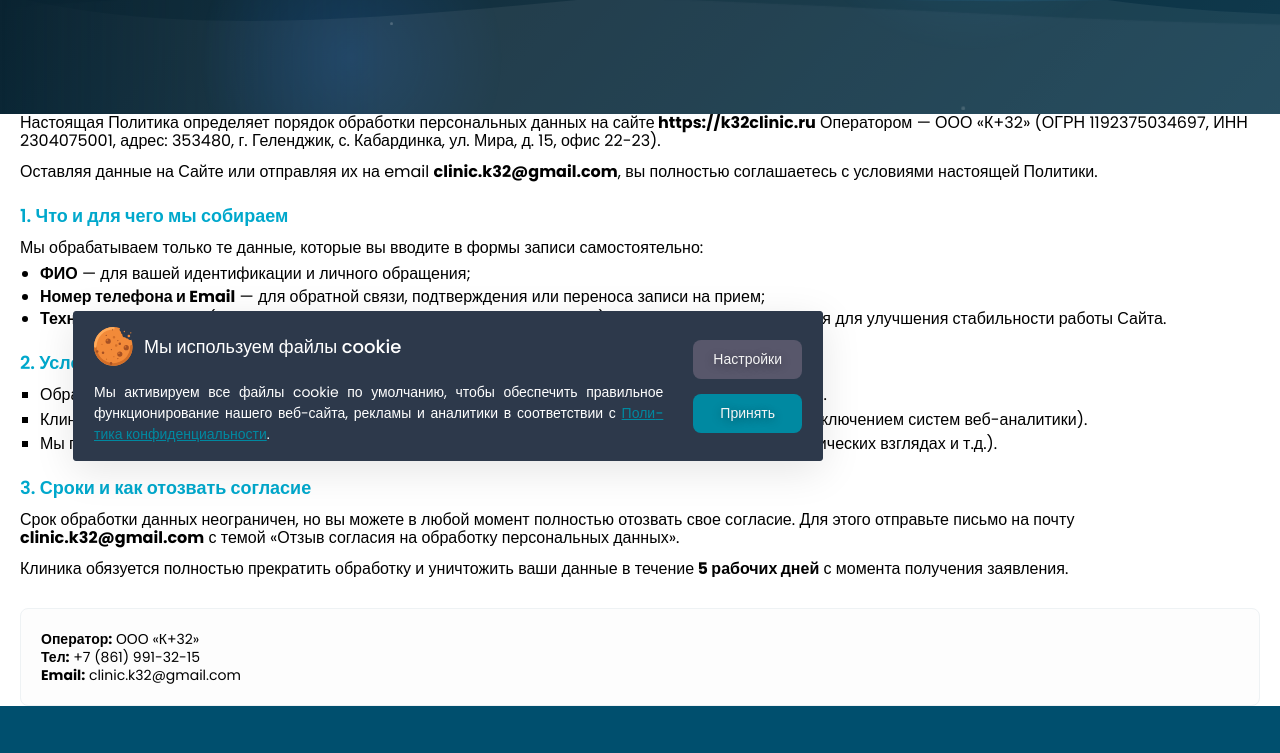
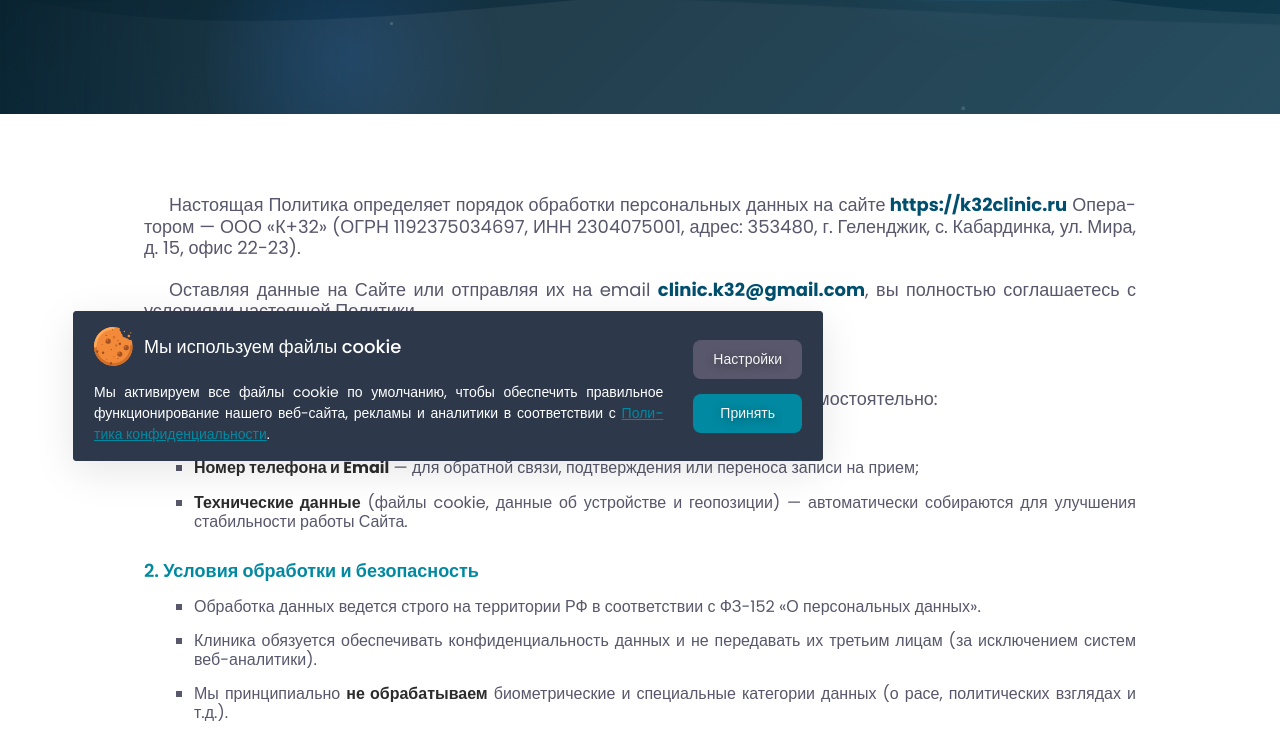
Before and after one commit to irinapodlisnyuk/stomatology-k32, a Next.js app: page /personal-data in a window 1280 px wide. Shown: the part 319-1072 px from the top of the page. Built offline with nearby package versions, Linux system fonts and the light colour scheme.

Commit message:
personal scss

```diff
--- a/src/components/PersonalPage/PersonalPage.module.scss
+++ b/src/components/PersonalPage/PersonalPage.module.scss
@@ -1,2 +1,122 @@
 @use "@/assets/styles/global/variables" as *;
 @use "@/assets/styles/global/mixins" as *;
+
+.personal {
+  padding: 80px 0;
+
+  @include vp-767 {
+    padding: 50px 0;
+  }
+
+  &__wrapper {
+    width: 80%;
+    margin: 0 auto;
+    display: flex;
+    flex-direction: column;
+    align-items: flex-start;
+    gap: 30px;
+
+    @include vp-1023 {
+      width: 100%;
+    }
+  }
+
+  &__paragraphs {
+    display: flex;
+    flex-direction: column;
+    gap: 20px;
+  }
+
+  &__text {
+    color: $smoky;
+    font-size: 18px;
+    line-height: 1.2;
+    text-indent: 25px;
+    text-align: justify;
+
+    hyphens: auto;
+    -webkit-hyphens: auto;
+    -ms-hyphens: auto;
+
+    strong {
+      color: $blue-lagoon;
+    }
+
+    @include vp-767 {
+      font-family: 14px;
+      text-indent: 15px;
+    }
+  }
+
+  &__protect {
+    display: flex;
+    flex-direction: column;
+    gap: 15px;
+
+    &-title {
+      font-size: 18px;
+      font-weight: 600;
+      color: $bondi-blue;
+
+      @include vp-767 {
+        font-family: 16px;
+      }
+    }
+
+    &-list {
+      display: flex;
+      flex-direction: column;
+      gap: 15px;
+      list-style: square;
+      margin-left: 50px;
+
+      @include vp-767 {
+        margin-left: 30px;
+      }
+    }
+
+    &-item {
+      color: $smoky;
+      font-size: 16px;
+      line-height: 1.2;
+      text-align: justify;
+
+      strong {
+        color: $night-rider;
+
+      }
+
+      @include vp-767 {
+        font-family: 14px;
+      }
+    }
+  }
+
+  &__contact {
+    display: flex;
+    flex-direction: column;
+    align-items: flex-start;
+    gap: 10px;
+    padding: 20px;
+    background-color: $whisper;
+    border: 1px solid $dim-gray1;
+    border-radius: 8px;
+
+
+    @include vp-767 {
+      font-family: 12px;
+      width: 90%;
+    }
+
+    &-text {
+      text-align: center;
+      color: $smoky;
+      font-size: 12px;
+
+      strong {
+        color: $night-rider;
+        margin: 0 10px 0 10px;
+      }
+    }
+  }
+}
--- a/src/components/PersonalPage/PersonalPage.tsx
+++ b/src/components/PersonalPage/PersonalPage.tsx
@@ -1,4 +1,5 @@
 import { HeroPersonal } from "./HeroPersonal";
+import styles from "./PersonalPage.module.scss";
 
 export default function PersonalPage() {
   return (
@@ -6,54 +7,42 @@ export default function PersonalPage() {
       <HeroPersonal
         title={"Политика в отношении обработки персональных данных"}
       />
-      <section className="personal">
+      <section className={styles.personal}>
         <div className="container">
-          <div style={{ marginBottom: "25px" }}>
-            <p style={{ marginBottom: "12px" }}>
+          <div className={styles["personal__wrapper"]}>
+            <div className={styles["personal__paragraphs"]}>
+              <p className={styles["personal__text"]}>
                 Настоящая Политика определяет порядок обработки персональных
                 данных на сайте
                 <strong> https://k32clinic.ru</strong> Оператором — ООО «К+32»
-              (ОГРН 1192375034697, ИНН 2304075001, адрес: 353480, г. Геленджик,
-              с. Кабардинка, ул. Мира, д. 15, офис 22-23).
+                (ОГРН 1192375034697, ИНН 2304075001, адрес: 353480, г.
+                Геленджик, с. Кабардинка, ул. Мира, д. 15, офис 22-23).
               </p>
-            <p>
+              <p className={styles["personal__text"]}>
                 Оставляя данные на Сайте или отправляя их на email{" "}
-              <strong>clinic.k32@gmail.com</strong>, вы полностью соглашаетесь с
-              условиями настоящей Политики.
+                <strong>clinic.k32@gmail.com</strong>, вы полностью соглашаетесь
+                с условиями настоящей Политики.
               </p>
             </div>
 
-          <div style={{ marginBottom: "25px" }}>
-            <h2
-              style={{
-                fontSize: "18px",
-                fontWeight: "600",
-                color: "#00a8cc",
-                marginBottom: "12px",
-              }}
-            >
+            <div className={styles["personal__protect"]}>
+              <h2 className={styles["personal__protect-title"]}>
                 1. Что и для чего мы собираем
               </h2>
-            <p style={{ marginBottom: "8px" }}>
+              <p className={styles["personal__text"]}>
                 Мы обрабатываем только те данные, которые вы вводите в формы
                 записи самостоятельно:
               </p>
-            <ul
-              style={{
-                paddingLeft: "20px",
-                listStyleType: "disc",
-                marginBottom: "12px",
-              }}
-            >
-              <li style={{ marginBottom: "4px" }}>
+              <ul className={styles["personal__protect-list"]}>
+                <li className={styles["personal__protect-item"]}>
                   <strong>ФИО</strong> — для вашей идентификации и личного
                   обращения;
                 </li>
-              <li style={{ marginBottom: "4px" }}>
+                <li className={styles["personal__protect-item"]}>
                   <strong>Номер телефона и Email</strong> — для обратной связи,
                   подтверждения или переноса записи на прием;
                 </li>
-              <li style={{ marginBottom: "4px" }}>
+                <li className={styles["personal__protect-item"]}>
                   <strong>Технические данные</strong> (файлы cookie, данные об
                   устройстве и геопозиции) — автоматически собираются для
                   улучшения стабильности работы Сайта.
@@ -61,78 +50,57 @@ export default function PersonalPage() {
               </ul>
             </div>
 
-          <div style={{ marginBottom: "25px" }}>
-            <h2
-              style={{
-                fontSize: "18px",
-                fontWeight: "600",
-                color: "#00a8cc",
-                marginBottom: "12px",
-              }}
-            >
+            <div className={styles["personal__protect"]}>
+              <h2 className={styles["personal__protect-title"]}>
                 2. Условия обработки и безопасность
               </h2>
-            <ul style={{ paddingLeft: "20px", listStyleType: "square" }}>
-              <li style={{ marginBottom: "6px" }}>
-                Обработка данных ведется строго на территории РФ в соответствии
-                с ФЗ-152 «О персональных данных».
+              <ul className={styles["personal__protect-list"]}>
+                <li className={styles["personal__protect-item"]}>
+                  Обработка данных ведется строго на территории РФ в
+                  соответствии с ФЗ-152 «О персональных данных».
                 </li>
-              <li style={{ marginBottom: "6px" }}>
+                <li className={styles["personal__protect-item"]}>
                   Клиника обязуется обеспечивать конфиденциальность данных и не
                   передавать их третьим лицам (за исключением систем
                   веб-аналитики).
                 </li>
-              <li style={{ marginBottom: "6px" }}>
-                Мы принципиально <strong>не обрабатываем</strong> биометрические
-                и специальные категории данных (о расе, политических взглядах и
-                т.д.).
+                <li className={styles["personal__protect-item"]}>
+                  Мы принципиально <strong>не обрабатываем</strong>{" "}
+                  биометрические и специальные категории данных (о расе,
+                  политических взглядах и т.д.).
                 </li>
               </ul>
             </div>
 
-          <div style={{ marginBottom: "30px" }}>
-            <h2
-              style={{
-                fontSize: "18px",
-                fontWeight: "600",
-                color: "#00a8cc",
-                marginBottom: "12px",
-              }}
-            >
+            <div className={styles["personal__protect"]}>
+              <h2 className={styles["personal__protect-title"]}>
                 3. Сроки и как отозвать согласие
               </h2>
-            <p style={{ marginBottom: "12px" }}>
+              <p className={styles["personal__text"]}>
                 Срок обработки данных неограничен, но вы можете в любой момент
                 полностью отозвать свое согласие. Для этого отправьте письмо на
                 почту <strong>clinic.k32@gmail.com</strong> с темой «Отзыв
                 согласия на обработку персональных данных».
               </p>
-            <p>
-              Клиника обязуется полностью прекратить обработку и уничтожить ваши
-              данные в течение
+              <p className={styles["personal__text"]}>
+                Клиника обязуется полностью прекратить обработку и уничтожить
+                ваши данные в течение
                 <strong> 5 рабочих дней</strong> с момента получения заявления.
               </p>
             </div>
 
             {/* Контакты реквизитов */}
-          <div
-            style={{
-              padding: "20px",
-              backgroundColor: "#fdfdfd",
-              border: "1px solid #eef2f4",
-              borderRadius: "8px",
-              fontSize: "14px",
-            }}
-          >
-            <p style={{ margin: "2px 0" }}>
+          <div className={styles["personal__contact"]}>
+              <p className={styles["personal__contact-text"]}>
                 <strong>Оператор:</strong> ООО «К+32»
               </p>
-            <p style={{ margin: "2px 0" }}>
+              <p className={styles["personal__contact-text"]}>
                 <strong>Тел:</strong> +7 (861) 991-32-15
               </p>
-            <p style={{ margin: "2px 0" }}>
+              <p className={styles["personal__contact-text"]}>
                 <strong>Email:</strong> clinic.k32@gmail.com
               </p>
+            </div>
           </div>
         </div>
       </section>
--- a/src/components/PolicyPage/PolicyPage.module.scss
+++ b/src/components/PolicyPage/PolicyPage.module.scss
@@ -83,6 +83,7 @@
 
       strong {
         color: $night-rider;
+        margin: 0 0 0 10px;
       }
 
       @include vp-767 {
@@ -108,6 +109,11 @@
       text-align: center;
       color: $smoky;
       font-size: 12px;
+
+         strong {
+        color: $night-rider;
+        margin: 0 10px 0 10px;
+      }
     }
   }
 }
--- a/src/components/PolicyPage/PolicyPage.tsx
+++ b/src/components/PolicyPage/PolicyPage.tsx
@@ -92,7 +92,7 @@ export default function PolicyPage() {
 
             <div className={styles["policy-page__change"]}>
               <p className={styles["policy-page__change-text"]}>
-                <strong>Изменение политики:</strong> Администрация имеет право
+                <strong>Изменение политики:</strong>Администрация имеет право
                 вносить изменения в&nbsp;настоящую Политику конфиденциальности
                 без согласия пользователя. Новая редакция вступает в&nbsp;силу
                 с&nbsp;момента ее&nbsp;размещения на&nbsp;Сайте. Все вопросы
```
Lines whose indentation alone changed are shown as unchanged.
